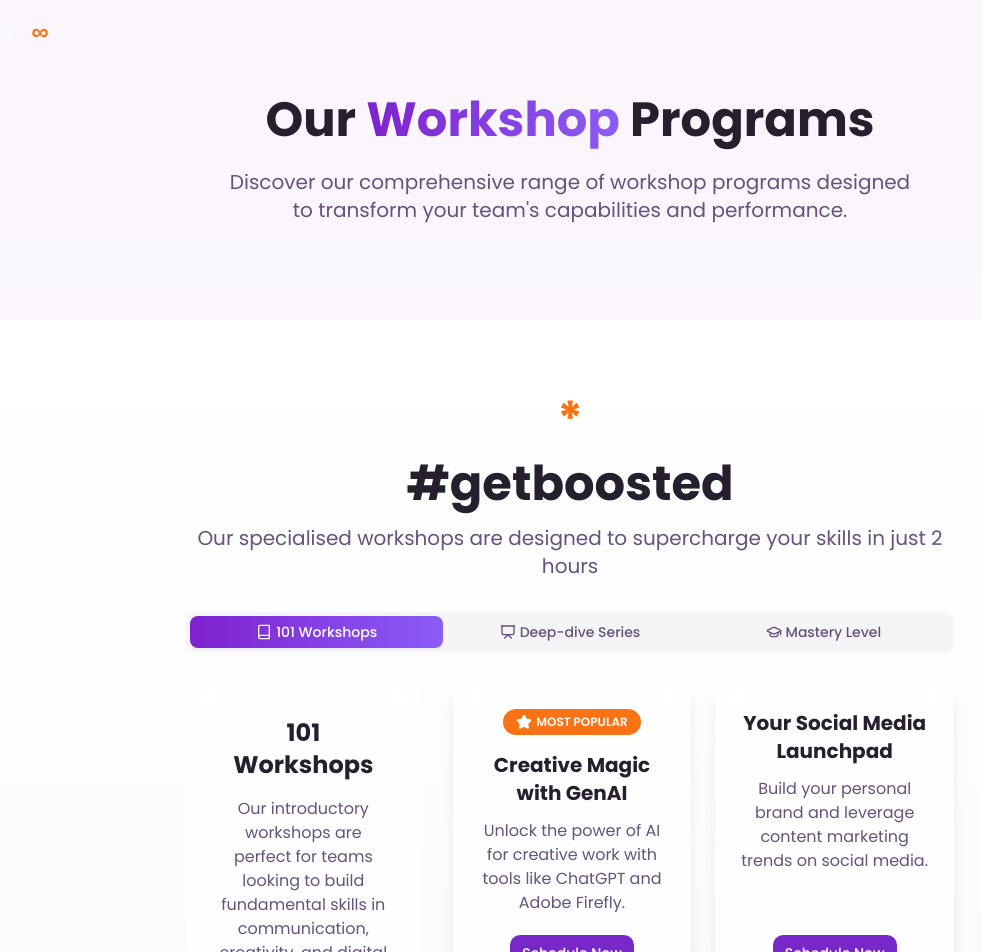
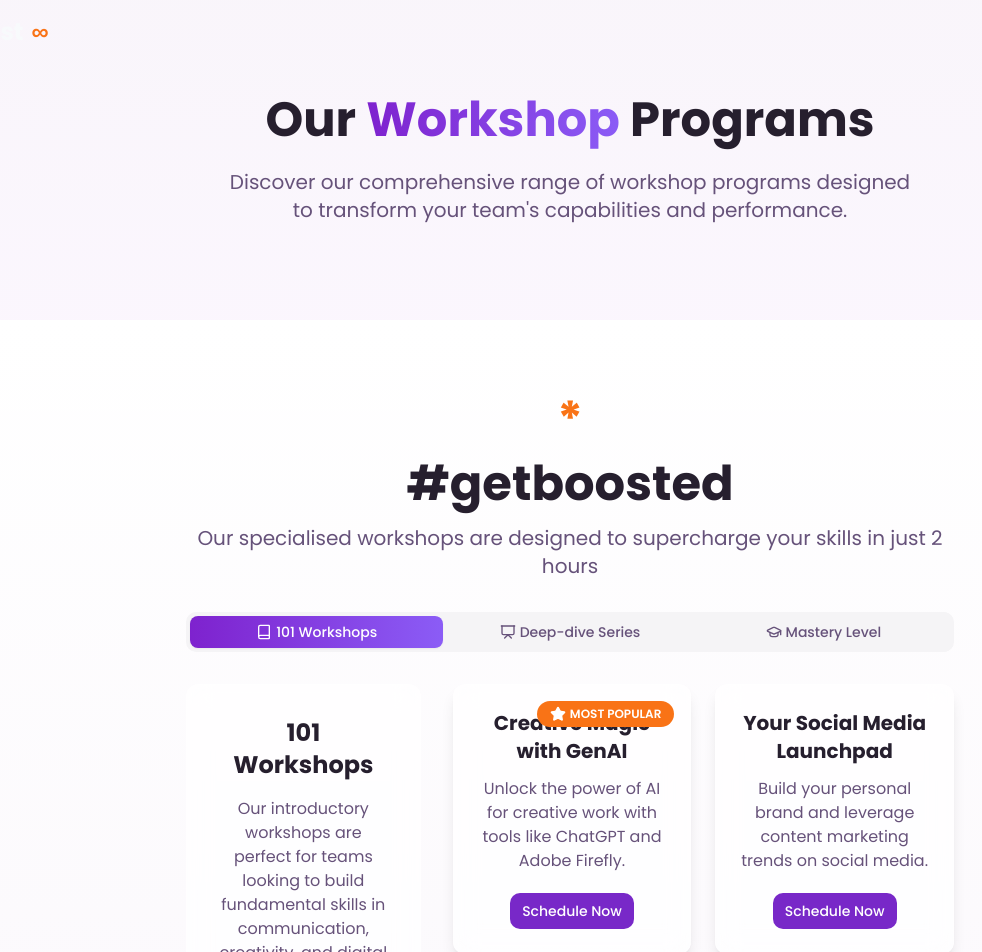
Before and after one commit to janesaWECOMM/portfolio-vision-scheduler, a React (Vite) app: page /workshops in a window 1280 px wide. Shown: the top 952 px of the page, without its empty margins (70-1052 px from the left). Built offline with nearby package versions, Linux system fonts and the light colour scheme.

Commit message:
Refactor workshop card layout
Adjusted the layout of the workshop card to ensure consistent vertical alignment of text.

```diff
--- a/src/components/WorkshopSection.tsx
+++ b/src/components/WorkshopSection.tsx
@@ -1,3 +1,4 @@
+
 import { Clock, Users, Book, GraduationCap, Presentation, Star } from "lucide-react";
 import { Button } from "@/components/ui/button";
 import { Badge } from "@/components/ui/badge";
@@ -310,13 +311,13 @@ const WorkshopSection = () => {
 
 const SimpleWorkshopCard = ({ workshop }: { workshop: Workshop }) => {
   return (
-    <div key={workshop.id} className="glass rounded-xl p-6 transition-all duration-300 hover:shadow-lg flex flex-col h-full items-center justify-center text-center">
+    <div key={workshop.id} className="glass rounded-xl p-6 transition-all duration-300 hover:shadow-lg flex flex-col h-full items-center justify-center text-center relative">
+      {workshop.popular && (
+        <Badge className="bg-boost-orange text-white hover:bg-boost-orange/90 px-3 py-1 absolute top-4 right-4">
+          <Star className="w-4 h-4 mr-1 fill-current" /> MOST POPULAR
+        </Badge>
+      )}
       <div className="mb-auto flex flex-col items-center justify-center w-full">
-        {workshop.popular && (
-          <Badge className="bg-boost-orange text-white hover:bg-boost-orange/90 px-3 py-1 mb-4">
-            <Star className="w-4 h-4 mr-1 fill-current" /> MOST POPULAR
-          </Badge>
-        )}
         <h3 className="text-xl font-bold mb-3">{workshop.title}</h3>
         <p className="text-muted-foreground mb-5">{workshop.description}</p>
       </div>
```
